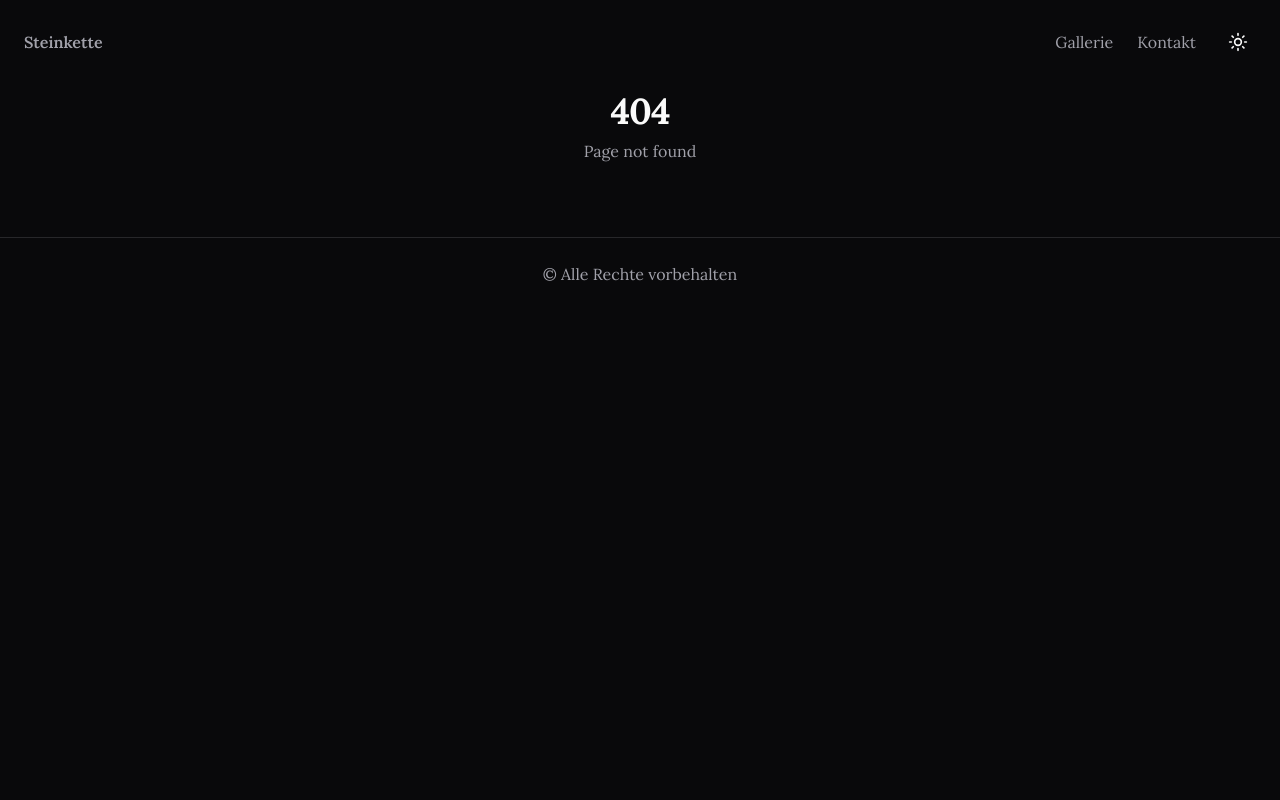
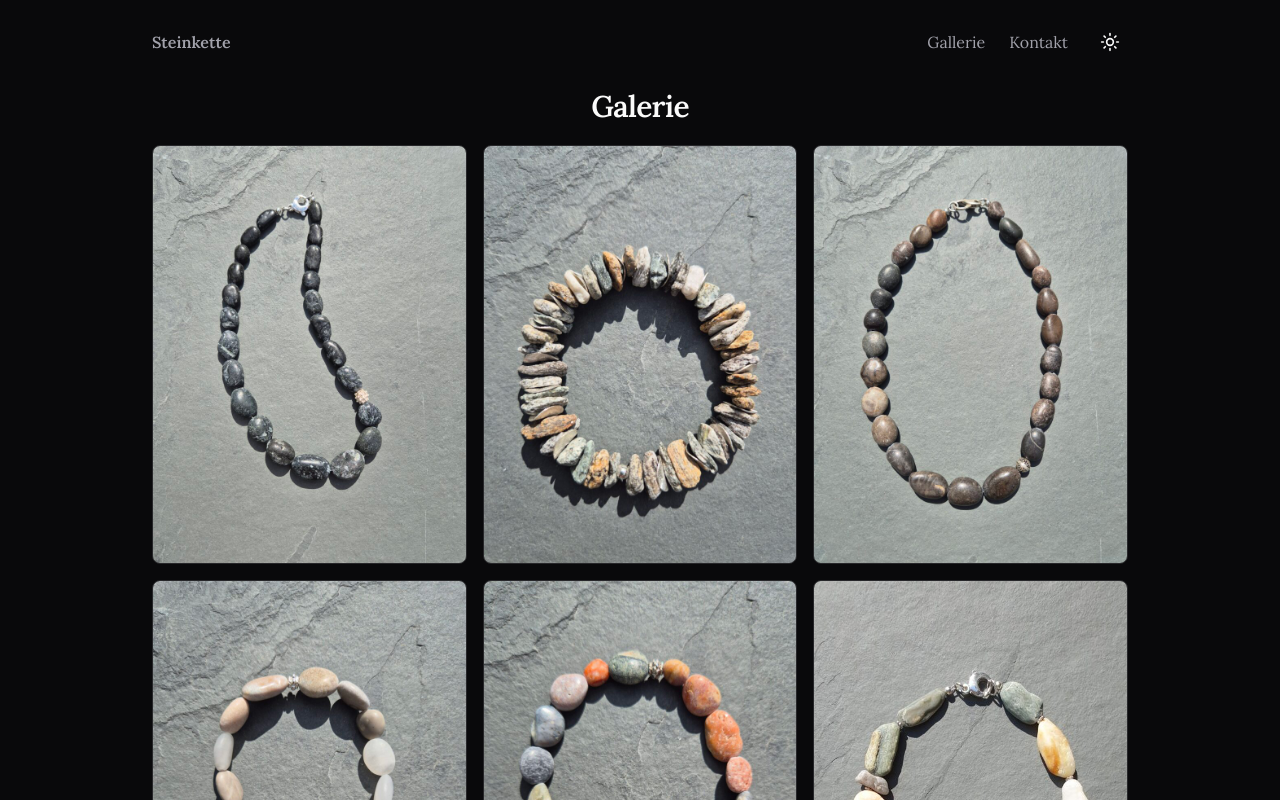
Before and after one commit to wmaurin/steinkette.ch, a React (Vite) app: page /steinkette.ch/galerie in a window 1280 px wide. Before the commit this address had no page. Shown: the top 800 px of the page. Built offline with nearby package versions, Linux system fonts and the light colour scheme.

Commit message:
refactor: decrease max width and fix typo

```diff
--- a/src/App.tsx
+++ b/src/App.tsx
@@ -2,7 +2,7 @@ import { Routes, Route } from 'react-router-dom';
 
 import Navbar from './components/Navbar';
 import Home from './pages/Home';
-import Gallerie from './pages/Gallerie';
+import Galerie from './pages/Galerie';
 import Kontakt from './pages/Kontakt';
 
 function NotFound() {
@@ -17,12 +17,12 @@ function NotFound() {
 function App() {
   return (
     <>
-      <div className="max-w-7xl mx-auto p-6">
+      <div className="max-w-5xl mx-auto p-6">
         <Navbar />
         <div className="mt-6">
           <Routes>
             <Route path="/" element={<Home />} />
-            <Route path="/gallerie" element={<Gallerie />} />
+            <Route path="/galerie" element={<Galerie />} />
             <Route path="/kontakt" element={<Kontakt />} />
             <Route path="*" element={<NotFound />} />
           </Routes>
--- a/src/pages/Gallerie.tsx
+++ b/src/pages/Galerie.tsx
@@ -53,7 +53,7 @@ const images = [
   { src: g25, alt: 'Steinkette 25' },
 ];
 
-function Gallerie() {
+function Galerie() {
   return (
     <Gallery
       header="Galerie"
@@ -64,4 +64,4 @@ function Gallerie() {
   );
 }
 
-export default Gallerie;
+export default Galerie;
```
